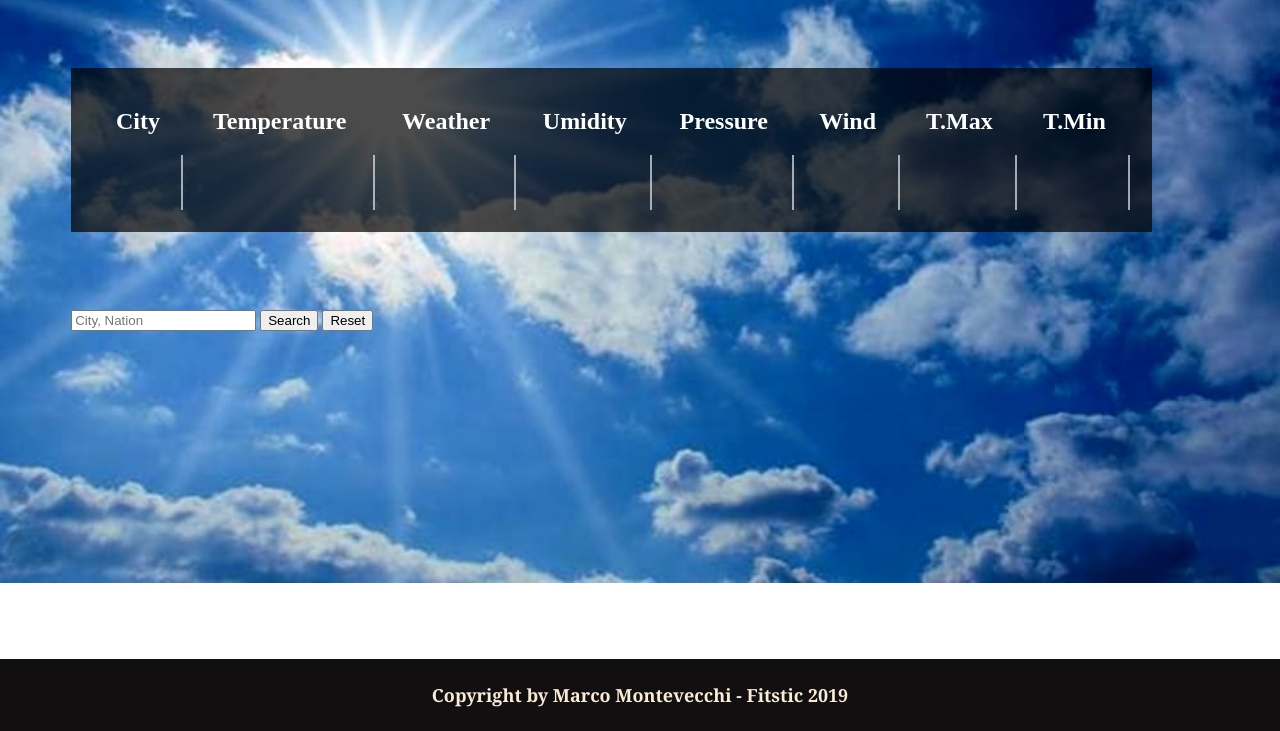
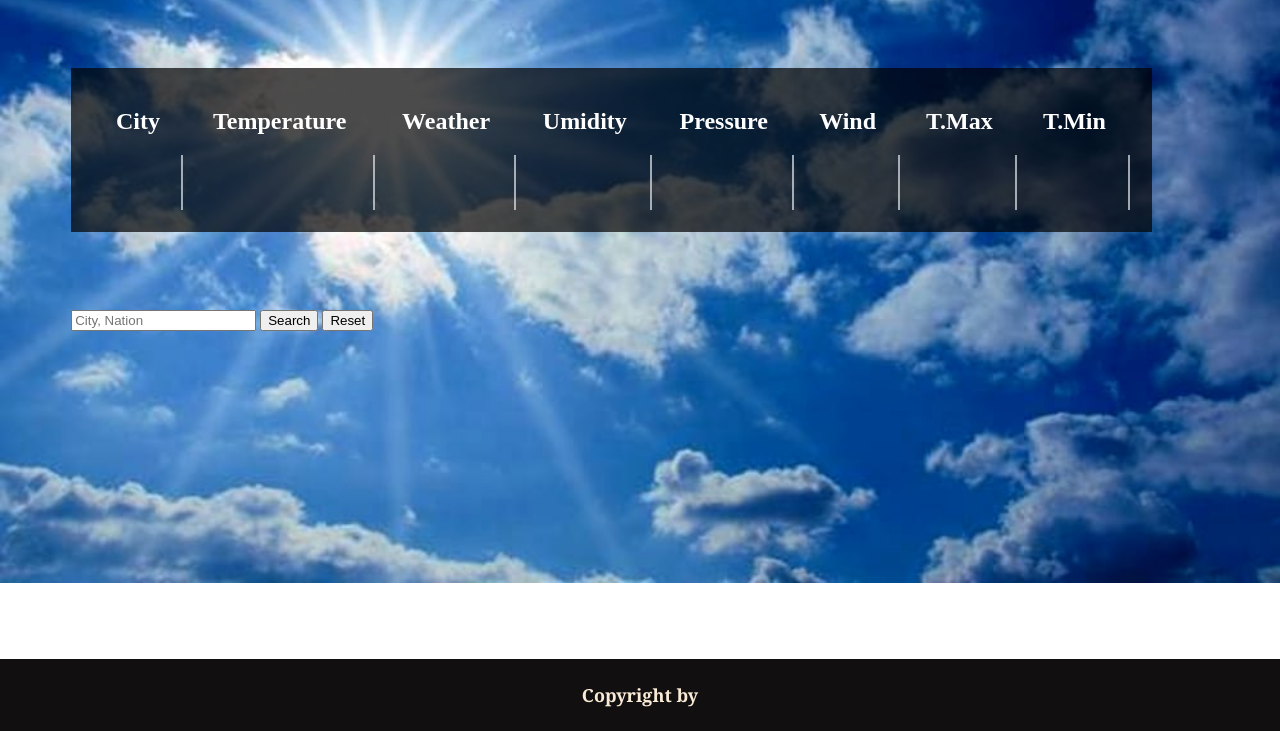
Before and after one commit to montemarco89/meteo_app, a plain HTML site: page weather/index.html in a window 1280 px wide. Shown: the part 69-800 px from the top of the page. Drawn offline with nearby package versions, Linux system fonts and the light colour scheme.

Commit message:
Update index.html

```diff
--- a/weather/index.html
+++ b/weather/index.html
@@ -61,7 +61,7 @@
 	</div>
 	</div>
 	<div class="footer">
-			<h4>Copyright by Marco Montevecchi - Fitstic 2019</h4>
+			<h4>Copyright by </h4>
 		</div>
 	</div>
 </body>
```
